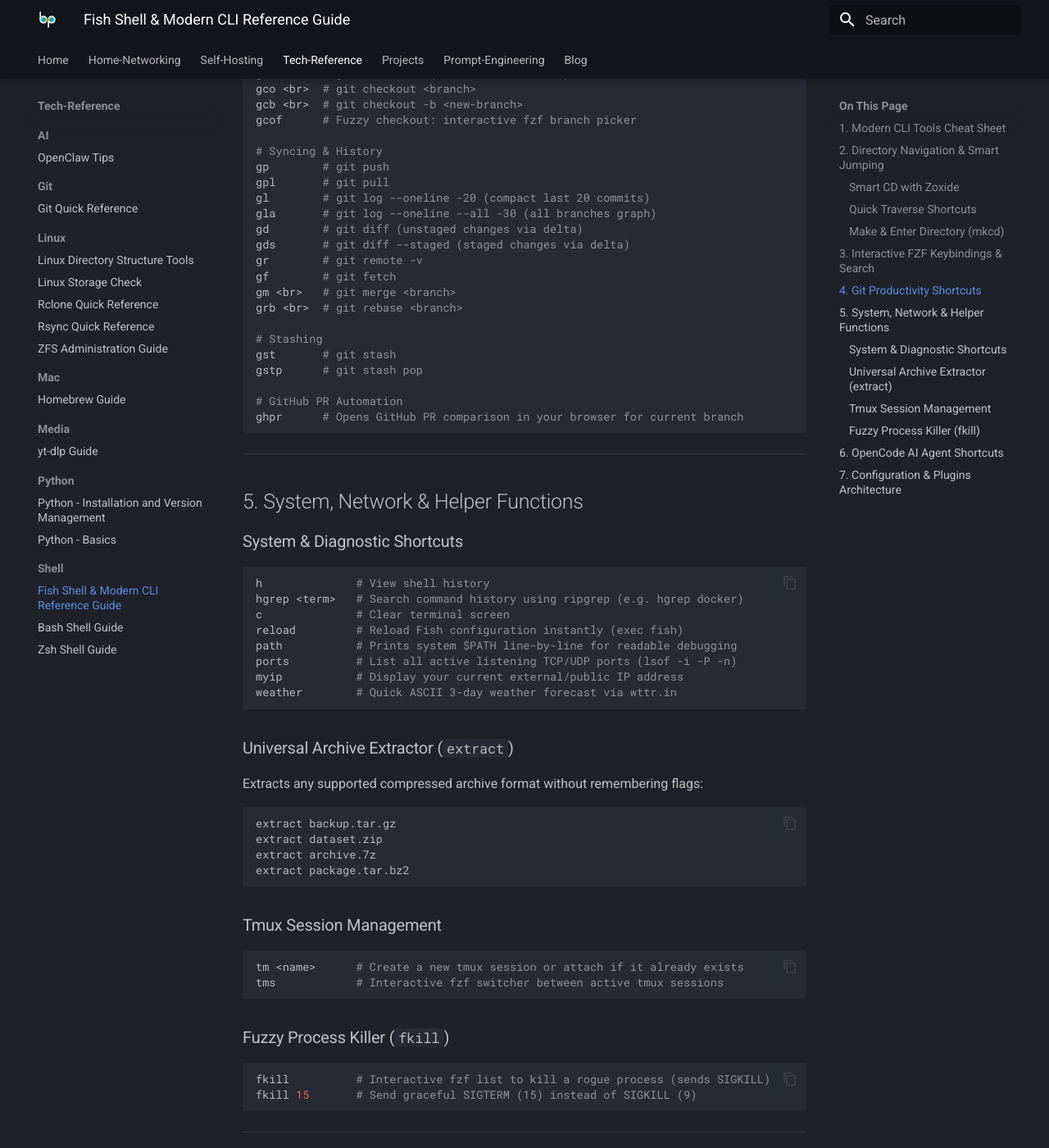
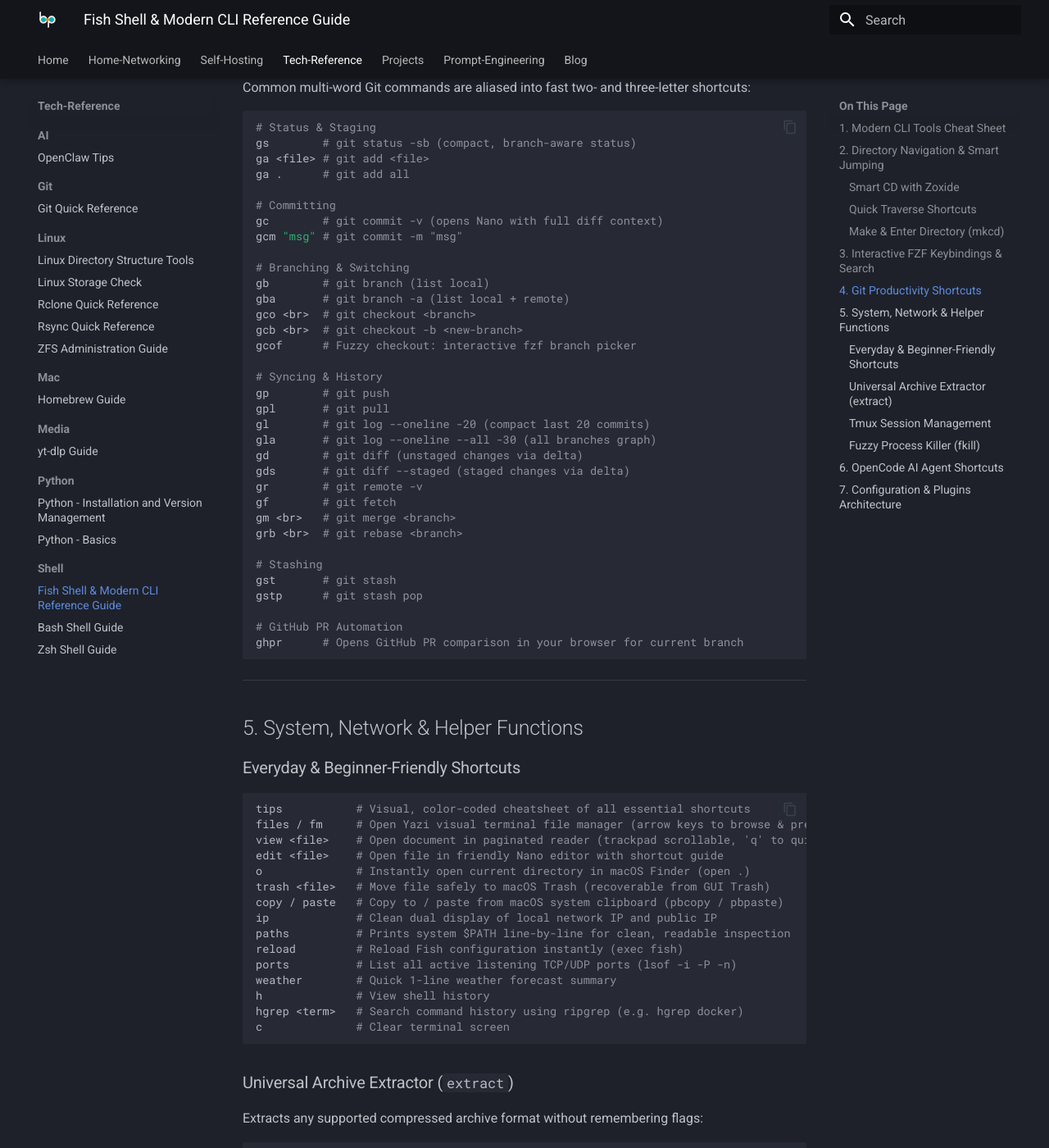
Before and after one commit to binuengoor/binupradeep-mkdocs, an MkDocs documentation site: the page built from docs/reference/Shell/fish-shell.md, in a window 1280 px wide and 1400 px high, scrolled down 3306 px. Shown: the whole window at 82% size. Built offline with MkDocs 1.6.1 and Material for MkDocs 9.7.7, drawn with Linux system fonts in a browser that asks for light colours; some of the changed text lies outside the part shown.

Commit message:
Update fish-shell reference guide with latest environment tools and shortcuts

````diff
--- a/docs/reference/Shell/fish-shell.md
+++ b/docs/reference/Shell/fish-shell.md
@@ -1,7 +1,7 @@
 ---
 title: Fish Shell & Modern CLI Reference Guide
 description: A comprehensive reference guide for Fish Shell, modern Rust/Go command-line utilities, interactive FZF keybindings, Zoxide directory jumping, and custom productivity aliases.
-tags: [fish, terminal, shell, cli, fzf, zoxide, starship, neovim, productivity, macos, linux]
+tags: [fish, terminal, shell, cli, fzf, zoxide, starship, nano, yazi, cmux, productivity, macos]
 ---
 
 # Fish Shell & Modern CLI Reference Guide
@@ -14,12 +14,15 @@
 
 ## 1. Modern CLI Tools Cheat Sheet
 
-Traditional Unix tools (`ls`, `cat`, `grep`, `find`, `top`, `ps`, `df`, `du`) have modern replacements with syntax highlighting, Git integration, and intuitive visual formatting.
+Traditional Unix tools (`ls`, `cat`, `grep`, `find`, `top`, `ps`, `df`, `du`, `rm`) have modern replacements with syntax highlighting, Git integration, safe deletion, and intuitive visual formatting.
 
 | Tool | Replaces | Primary Aliases | What It Does & When to Use It |
 | :--- | :--- | :--- | :--- |
 | **[eza](https://github.com/eza-community/eza)** | `ls`, `tree` | `ls`, `ll`, `la`, `lt`, `tree` | File listing with icons, color-coded permissions, Git status badges, and tree hierarchies. |
-| **[bat](https://github.com/sharkdp/bat)** | `cat`, `less` | `cat`, `catp`, `batl` | File viewer with automatic syntax highlighting, line numbers, Git modifications, and paging. |
+| **[bat](https://github.com/sharkdp/bat)** | `cat`, `less` | `cat`, `catp`, `view`, `page` | Smart file viewer with automatic syntax highlighting, line numbers, and mouse-scrollable pagination. |
+| **[yazi](https://github.com/sxyazi/yazi)** | — | `files`, `fm` | Blazingly fast visual terminal file explorer with arrow navigation and instant file previews. |
+| **[trash](https://github.com/michaellass/trash)** | `rm` | `trash` | Safely moves files to macOS Trash (recoverable from GUI Trash) instead of permanent deletion. |
+| **[nano](https://www.nano-editor.org/)** | `vi`, `nvim` | `edit`, `e` | Friendly, intuitive terminal text editor with an on-screen keyboard shortcut bar. |
 | **[ripgrep](https://github.com/BurntSushi/ripgrep)** | `grep` | `rg`, `rgi` | Ultra-fast recursive code search. Respects `.gitignore` by default. |
 | **[fd](https://github.com/sharkdp/fd)** | `find` | `fd` | Intuitive, colorized file search with regex and fuzzy pattern matching. |
 | **[duf](https://github.com/muesli/duf)** | `df` | `df` | Clean, visual disk space and filesystem usage table. |
@@ -68,18 +71,18 @@
 
 ## 3. Interactive FZF Keybindings & Search
 
-FZF is preconfigured with TokyoNight theme styling, rounded borders, and real-time `bat` preview windows.
+FZF is preconfigured with Catppuccin Mocha theme styling, rounded borders, and real-time `bat` preview windows.
 
 | Keybinding | Action | Description |
 | :--- | :--- | :--- |
-| <kbd>Ctrl</kbd> + <kbd>P</kbd> | **Fuzzy History** | Search through full command history; press `Enter` to run or `Tab` to edit. |
+| <kbd>Ctrl</kbd> + <kbd>P</kbd> / <kbd>Ctrl</kbd> + <kbd>R</kbd> | **Fuzzy History** | Search through full command history; press `Enter` to run or `Tab` to edit. |
 | <kbd>Ctrl</kbd> + <kbd>F</kbd> | **Fuzzy File Search** | Interactive file/folder picker with live `bat` syntax preview. |
 | <kbd>Ctrl</kbd> + <kbd>G</kbd> | **Git Log Search** | Interactive Git commit history browser with commit diff previews. |
 | <kbd>Ctrl</kbd> + <kbd>S</kbd> | **Git Status Search** | Fuzzy-pick modified files from `git status` with staged/unstaged diffs. |
 | <kbd>Ctrl</kbd> + <kbd>X</kbd> | **Fuzzy Process Killer** | Select running processes and terminate them interactively (`fkill`). |
 | <kbd>Ctrl</kbd> + <kbd>Z</kbd> | **Interactive Zoxide** | Trigger `zi` directory jumper modal. |
-| <kbd>Ctrl</kbd> + <kbd>I</kbd> | **Accept Autosuggestion** | Complete Fish's gray inline autocomplete suggestion. |
-| <kbd>Ctrl</kbd> + <kbd>E</kbd> | **Edit in Neovim** | Open current command buffer in Neovim (`$EDITOR`) for complex editing. |
+| <kbd>Right Arrow</kbd> <kbd>→</kbd> | **Accept Autosuggestion** | Complete Fish's subtle inline autocomplete suggestion. |
+| <kbd>Ctrl</kbd> + <kbd>E</kbd> | **Edit in Nano** | Open current command buffer in Nano (`$EDITOR`) with on-screen shortcuts. |
 | <kbd>Ctrl</kbd> + <kbd>L</kbd> | **Clear Screen** | Clears screen while preserving terminal scrollback history. |
 | <kbd>Ctrl</kbd> + <kbd>/</kbd> | **Toggle Preview** | Toggle FZF preview pane on or off. |
 | <kbd>Ctrl</kbd> + <kbd>Y</kbd> | **Copy to Clipboard** | Copy selected FZF line to macOS clipboard (`pbcopy`). |
@@ -97,7 +100,7 @@
 ga .      # git add all
 
 # Committing
-gc        # git commit -v (opens Neovim with full diff context)
+gc        # git commit -v (opens Nano with full diff context)
 gcm "msg" # git commit -m "msg"
 
 # Branching & Switching
@@ -131,16 +134,23 @@
 
 ## 5. System, Network & Helper Functions
 
-### System & Diagnostic Shortcuts
+### Everyday & Beginner-Friendly Shortcuts
 ```bash
+tips           # Visual, color-coded cheatsheet of all essential shortcuts
+files / fm     # Open Yazi visual terminal file manager (arrow keys to browse & preview)
+view <file>    # Open document in paginated reader (trackpad scrollable, 'q' to quit)
+edit <file>    # Open file in friendly Nano editor with shortcut guide
+o              # Instantly open current directory in macOS Finder (open .)
+trash <file>   # Move file safely to macOS Trash (recoverable from GUI Trash)
+copy / paste   # Copy to / paste from macOS system clipboard (pbcopy / pbpaste)
+ip             # Clean dual display of local network IP and public IP
+paths          # Prints system $PATH line-by-line for clean, readable inspection
+reload         # Reload Fish configuration instantly (exec fish)
+ports          # List all active listening TCP/UDP ports (lsof -i -P -n)
+weather        # Quick 1-line weather forecast summary
 h              # View shell history
 hgrep <term>   # Search command history using ripgrep (e.g. hgrep docker)
 c              # Clear terminal screen
-reload         # Reload Fish configuration instantly (exec fish)
-path           # Prints system $PATH line-by-line for readable debugging
-ports          # List all active listening TCP/UDP ports (lsof -i -P -n)
-myip           # Display your current external/public IP address
-weather        # Quick ASCII 3-day weather forecast via wttr.in
 ```
 
 ### Universal Archive Extractor (`extract`)
@@ -201,9 +211,12 @@
   fisher list                           # List installed plugins
   fisher update                         # Update all plugins
   ```
-- **Prompt**: [Starship Prompt](https://starship.rs/) (`~/.config/starship.toml`).
-- **Vi Mode**: Enabled by default (`fish_vi_key_bindings`). Press <kbd>Esc</kbd> for Normal mode and <kbd>i</kbd> for Insert mode.
+- **Prompt**: [Starship](https://starship.rs/) configured with Catppuccin Mocha floating capsules (`` / ``), folder badges, and dynamic execution timers (`~/.config/starship.toml`).
+- **Terminal Emulator**: [cmux](https://github.com/manaflow-ai/cmux) (libghostty engine) styled via `~/.config/ghostty/config` with Catppuccin Mocha, 90% background opacity, native macOS background blur, and 16px padding.
+- **Keybindings**: Standard macOS / Emacs bindings (`fish_default_key_bindings`). Familiar arrow key navigation and typing without Vi modal locks or accidental Escape traps.
+- **Default Editor**: Configured to `nano` (`$EDITOR` and `$VISUAL`) with on-screen shortcuts for quick, hassle-free file edits.
 - **Environment & Toolchains**:
+  - `cmux` CLI shims (`/Applications/cmux.app/Contents/Resources/bin`) for live `cmux markdown` previews and `cmux diff` side panels.
   - `uv` (fast Python toolchain) sourced via `~/.local/bin/env.fish`.
   - `OrbStack` Docker engine integration.
   - `LM Studio CLI` & `Antigravity` bin paths pre-configured in `$PATH`.
````
Also changed, not shown: other parts of docs/reference/Shell/fish-shell.md (+1 -1 lines).
